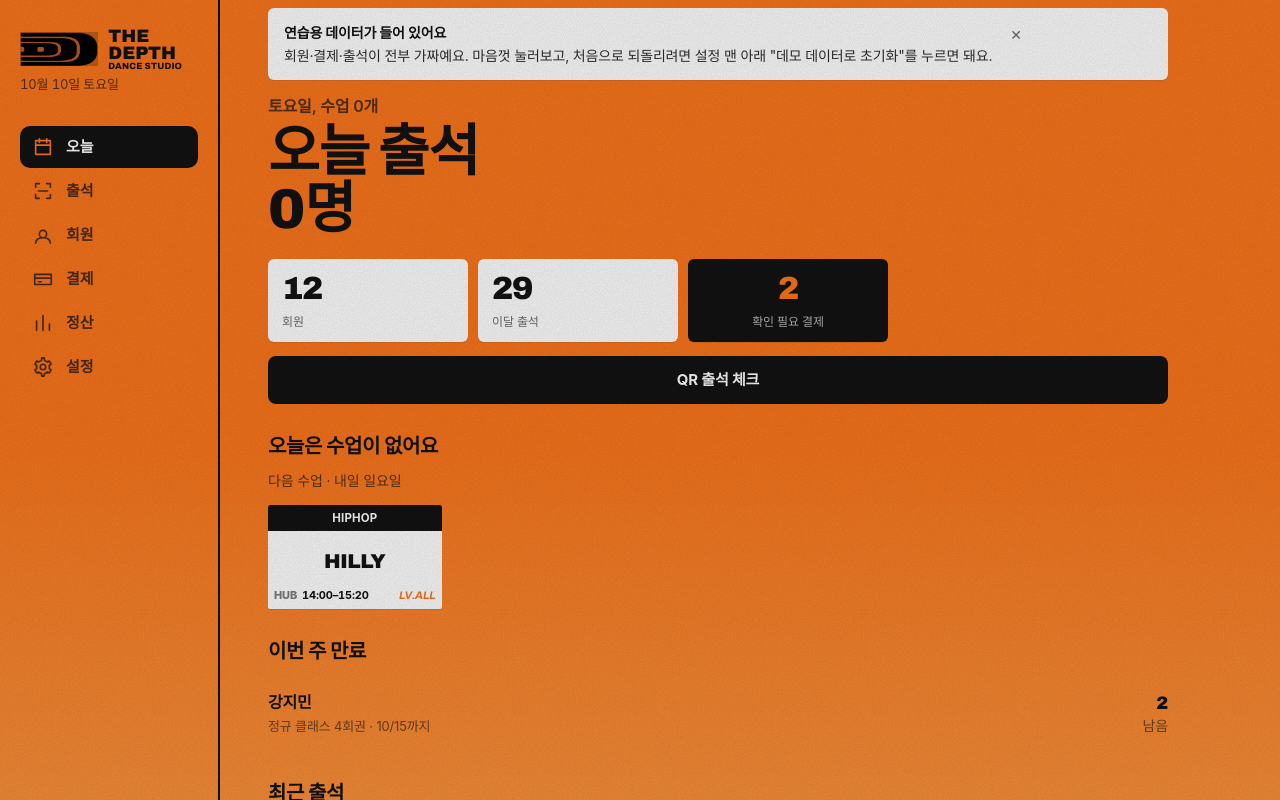
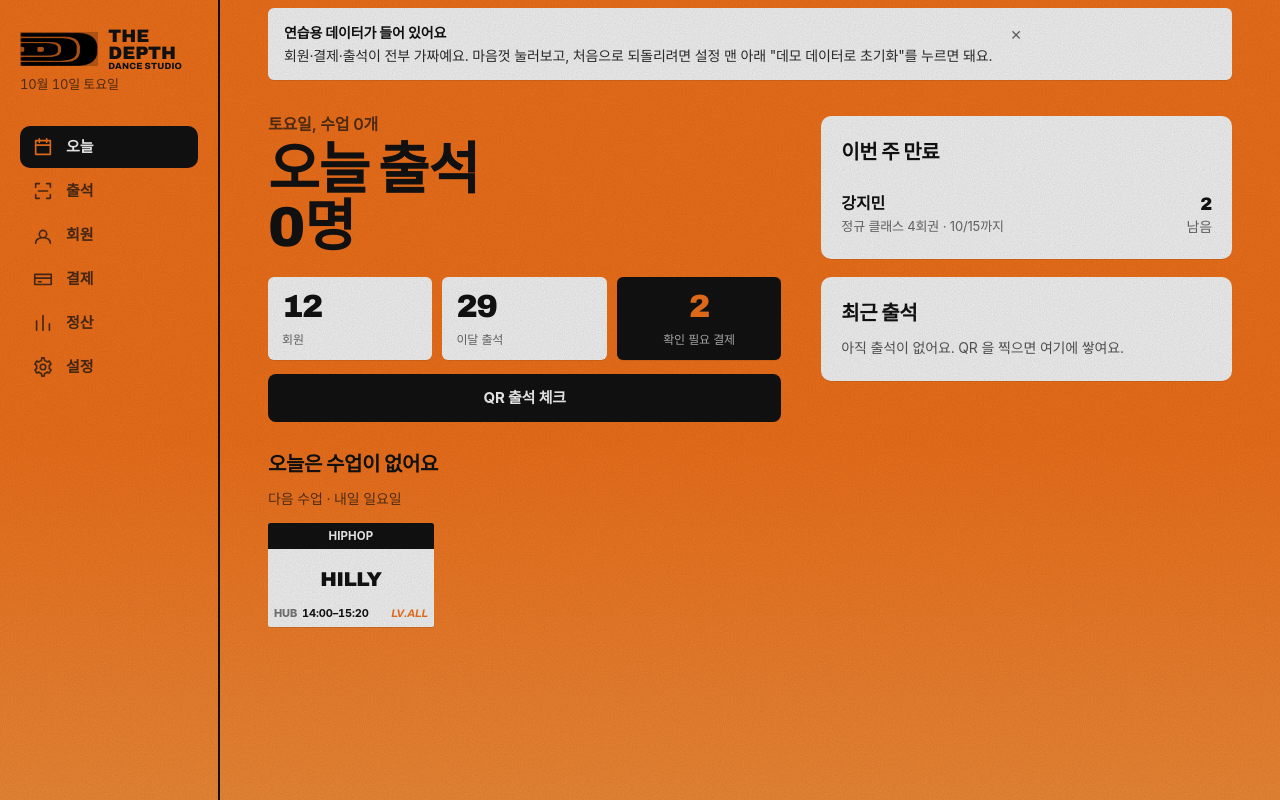
Before and after one commit to MAYFCHOI/studiopass, a React (Vite) app: page / in a window 1280 px wide. Built offline with nearby package versions, Linux system fonts and the light colour scheme; a web font is replaced by a local one.

Commit message:
ux: use wide screens (today dashboard, 2-col members, settlement grid, corner add button)

```diff
--- a/src/index.css
+++ b/src/index.css
@@ -333,6 +333,28 @@ button.cc[aria-pressed="true"] .cc-lv { color: var(--floor); }
 .tt-wk { display: grid; grid-template-columns: repeat(auto-fill, minmax(120px, 1fr)); gap: 6px; }
 .tt-wk .cc-who { font-size: 16px; font-stretch: 112%; }
 
+/* 새 회원 버튼: 폰은 탭바 위 오른쪽, PC 는 화면 오른쪽 아래 */
+.fab { position: fixed; right: max(20px, calc(50% - 240px)); bottom: calc(var(--tabbar) + 16px + env(safe-area-inset-bottom)); border-radius: 999px; height: 52px; padding-right: 20px; z-index: 5; box-shadow: 0 6px 18px rgba(0,0,0,.25); }
+/* 오늘: 폰은 위아래로, 넓은 PC 는 왼쪽 상황판 + 오른쪽 목록 */
+.dash { display: grid; grid-template-columns: minmax(0, 1fr); }
+@media (min-width: 900px) {
+  .page { max-width: 1200px; margin: 0 auto; }
+  .stats { max-width: none; }
+  .panel { background: var(--surface); border-radius: 10px; padding: 4px 20px 8px; margin-top: 18px; box-shadow: 0 1px 0 rgba(0,0,0,.08); }
+  .panel h2 { margin-top: 18px; }
+}
+@media (min-width: 900px) {
+  .fab { right: 40px; bottom: 32px; }
+  .settle-grid { display: grid; grid-template-columns: repeat(auto-fill, minmax(300px, 1fr)); gap: 10px; margin-bottom: 14px; }
+  .settle-grid .settle { margin-bottom: 0; }
+}
+@media (min-width: 1200px) {
+  .list.cols { display: grid; grid-template-columns: 1fr 1fr; column-gap: 40px; }
+  .list.cols .row:last-child { border-bottom: 1px solid var(--line); }
+  .dash { grid-template-columns: minmax(0, 1.25fr) minmax(320px, 1fr); gap: 40px; align-items: start; }
+  .dash-side { position: sticky; top: 8px; padding-top: 18px; }
+  .dash-side .panel:first-child { margin-top: 0; }
+}
 @media (min-width: 900px) {
   .topbar { border-right: 2px solid var(--ink); }
   .brand img { height: 34px; }
--- a/src/pages/Members.tsx
+++ b/src/pages/Members.tsx
@@ -110,7 +110,7 @@ export default function Members({ go, memberId }: { go: (t: Tab, arg?: string) =
     <>
       <h1><small>{s.members.length}명</small>회원</h1>
       <div className="search"><input className="input" placeholder="이름, 전화번호, 회원번호" value={q} onChange={(e) => setQ(e.target.value)} /></div>
-      <div className="list">
+      <div className="list cols">
         {list.map((m) => {
           const ap = s.activePasses(m.id); const left = ap.reduce((n, p) => n + p.remaining, 0);
           const last = s.attendances.filter((a) => a.memberId === m.id && !a.cancelledAt).sort((a, b) => b.attendedAt.localeCompare(a.attendedAt))[0];
@@ -125,7 +125,7 @@ export default function Members({ go, memberId }: { go: (t: Tab, arg?: string) =
         {list.length === 0 && <div className="empty"><b>검색 결과가 없어요</b>아래에서 새 회원을 등록할 수 있어요</div>}
       </div>
       <div style={{ height: 70 }} />
-      <button className="btn primary" style={{ position: 'fixed', right: 'max(20px, calc(50% - 240px))', bottom: 'calc(var(--tabbar) + 16px + env(safe-area-inset-bottom))', borderRadius: 999, height: 52, paddingRight: 20 }} onClick={() => { setForm({ name: '', phone: '', memo: '' }); setAdding(true); }}><Icon name="plus" />새 회원</button>
+      <button className="btn primary fab" onClick={() => { setForm({ name: '', phone: '', memo: '' }); setAdding(true); }}><Icon name="plus" />새 회원</button>
       {adding && (
         <Sheet onClose={() => setAdding(false)} title="새 회원 등록">
           <MemberForm form={form} setForm={setForm} onSubmit={() => { const m = s.addMember(form); setAdding(false); toast(`${m.name} 등록, QR 이 발급됐어요`); go('members', m.id); }} label="등록하고 QR 만들기" />
--- a/src/pages/Settlement.tsx
+++ b/src/pages/Settlement.tsx
@@ -43,6 +43,7 @@ export default function Settlement() {
         <div className="seg"><button aria-pressed={sort === 'pay'} onClick={() => setSort('pay')}>금액순</button><button aria-pressed={sort === 'name'} onClick={() => setSort('name')}>이름순</button></div>
         <button className="btn" style={{ marginLeft: 'auto' }} onClick={exportXlsx}><Icon name="download" size={18} />엑셀</button>
       </div>
+      <div className="settle-grid">
       {lines.map((l) => (
         <div className="settle" key={l.instructor.id}>
           <div className="head"><b>{l.instructor.name}</b><span className="chip">{l.type === 'RATIO' ? `비율제 ${100 - l.instructor.ratioInstructor}:${l.instructor.ratioInstructor}` : `타임제 ${won(l.instructor.perSessionFee)}`}</span></div>
@@ -56,6 +57,7 @@ export default function Settlement() {
           </dl>
         </div>
       ))}
+      </div>
       <div className="note">정산 계산 기준
         <ul>
           <li>비율제: 출석 1회 가치 = 수강권 가격 ÷ 총 회차. 이달 출석분만 더해 강사 비율로 나눠요.</li>
--- a/src/pages/Today.tsx
+++ b/src/pages/Today.tsx
@@ -30,6 +30,8 @@ export default function Today({ go }: { go: (t: Tab, arg?: string) => void }) {
           <button onClick={closeWelcome} aria-label="닫기">✕</button>
         </div>
       )}
+      <div className="dash">
+      <section className="dash-main">
       <h1><small>{WEEKDAYS[wd]}요일, 수업 {classes.length}개</small>오늘 출석<br />{todayAtt.length}명</h1>
       <div className="stats">
         <div className="stat"><b className="num">{s.members.length}</b><span>회원</span></div>
@@ -52,7 +54,9 @@ export default function Today({ go }: { go: (t: Tab, arg?: string) => void }) {
         </>);
       })()}
 
-      {expiring.length > 0 && (<>
+      </section>
+      <aside className="dash-side">
+      {expiring.length > 0 && (<div className="panel">
         <h2>이번 주 만료</h2>
         <div className="list">
           {expiring.map((p) => (
@@ -62,8 +66,9 @@ export default function Today({ go }: { go: (t: Tab, arg?: string) => void }) {
             </button>
           ))}
         </div>
-      </>)}
+      </div>)}
 
+      <div className="panel">
       <h2>최근 출석</h2>
       {todayAtt.length === 0 ? <p className="sub">아직 출석이 없어요. QR 을 찍으면 여기에 쌓여요.</p> : (
         <div className="list">
@@ -76,6 +81,9 @@ export default function Today({ go }: { go: (t: Tab, arg?: string) => void }) {
           ))}
         </div>
       )}
+      </div>
+      </aside>
+      </div>
     </>
   );
 }
```
